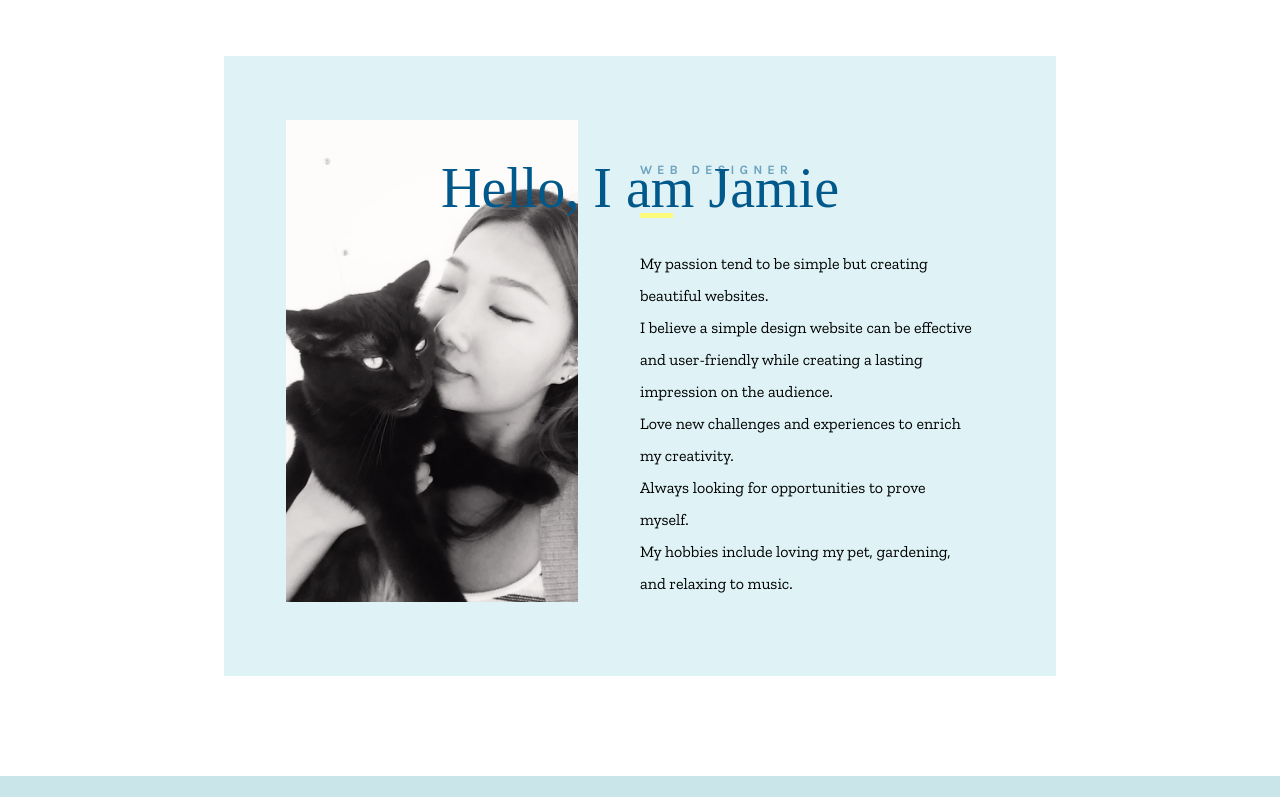
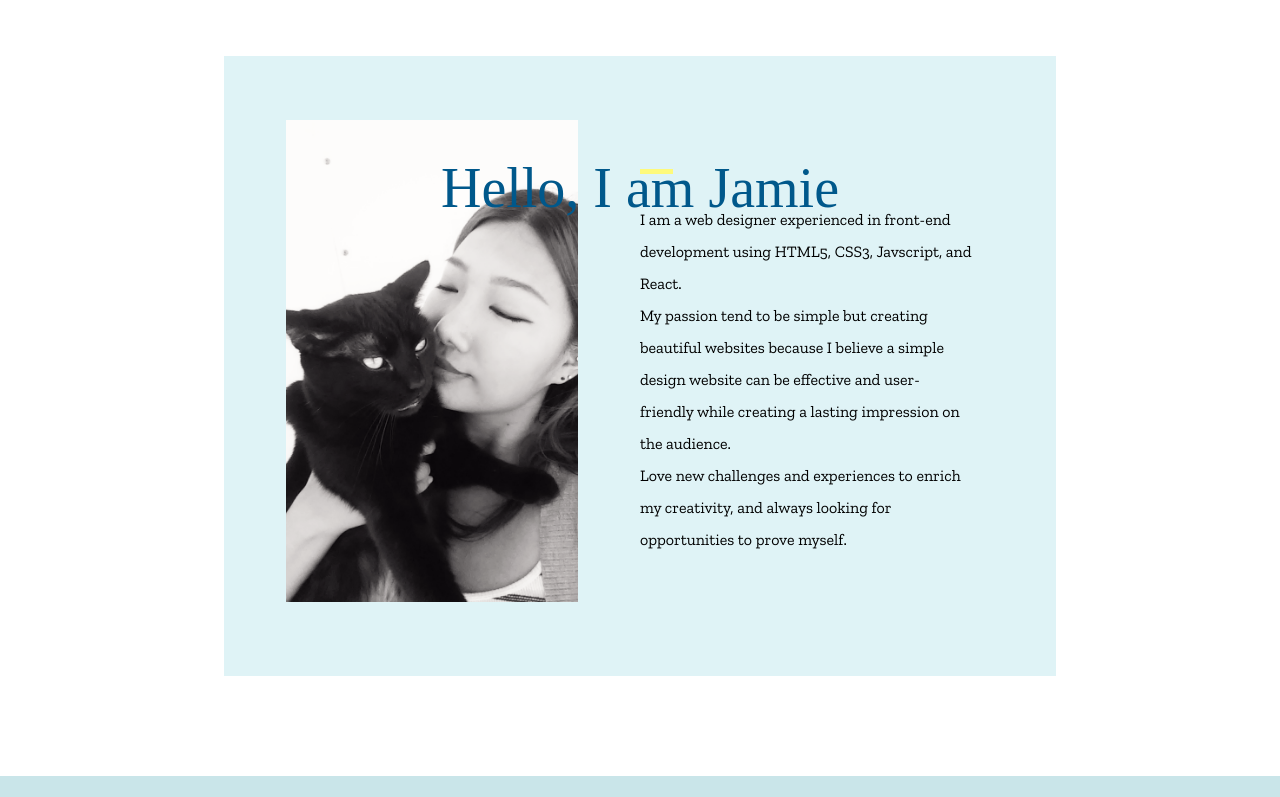
Before and after one commit to jamiehyojoojeon/portfolioHomePage, a plain HTML site: page index.html in a window 1280 px wide. Shown: the part 1760-2557 px from the top of the page. Drawn offline with nearby package versions, Linux system fonts and the light colour scheme; a web font is replaced by a local one.

Commit message:
Changed about me info

```diff
--- a/index.html
+++ b/index.html
@@ -284,17 +284,14 @@
                         </div>
                         <div class="about-intro-container">
                             <div class="about-intro-content">
-                                <h3>WEB DESIGNER</h3>
                                 <div class="line"></div>
                                 <p>
-                                    My passion tend to be simple but creating beautiful websites.<br>
+                                    I am a web designer experienced in front-end development using HTML5, CSS3,
+                                    Javscript, and React.<br>
+                                    My passion tend to be simple but creating beautiful websites because
                                     I believe a simple design website can be effective and user-friendly while
-                                    creating
-                                    a
-                                    lasting impression on the audience.<br>
-                                    Love new challenges and experiences to enrich my creativity.<br>
-                                    Always looking for opportunities to prove myself.<br>
-                                    My hobbies include loving my pet, gardening, and relaxing to music.
+                                    creating a lasting impression on the audience.<br>
+                                    Love new challenges and experiences to enrich my creativity, and always looking for opportunities to prove myself.
                                 </p>
                             </div>
                         </div>
```
